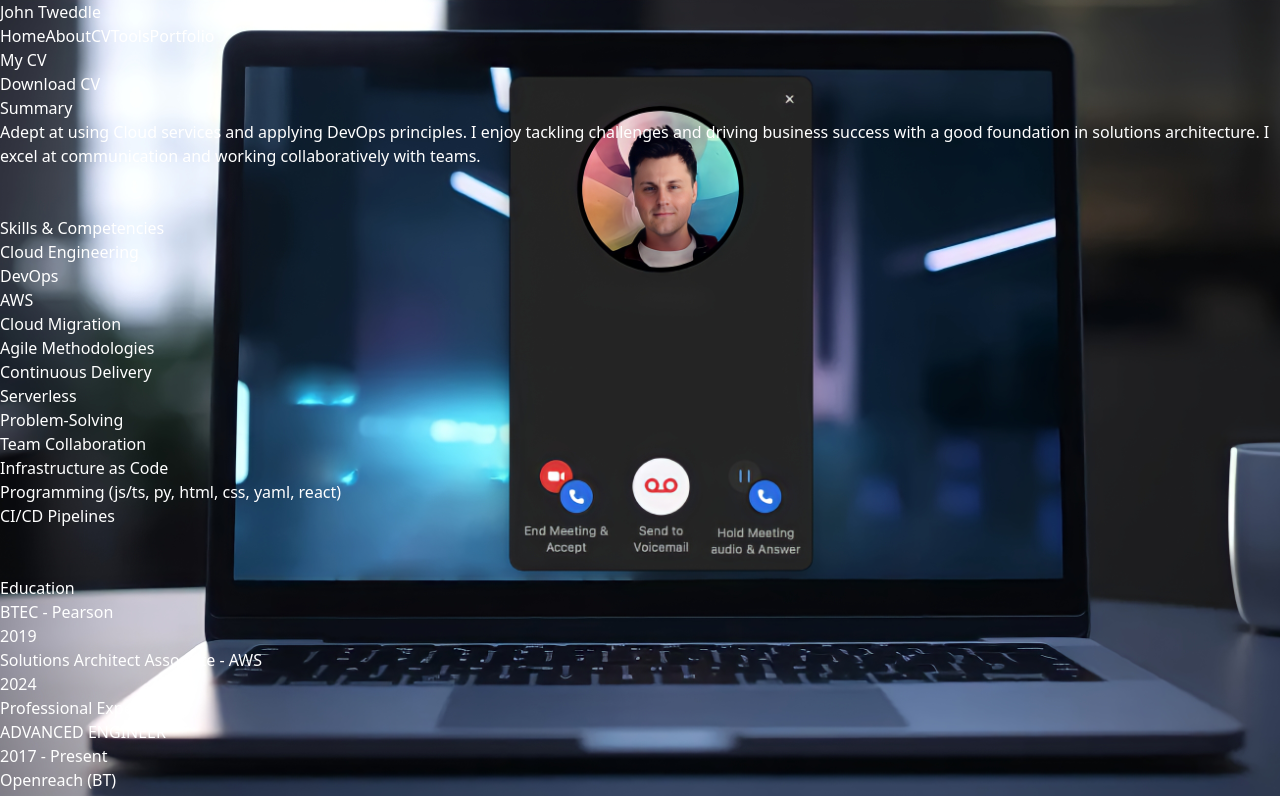
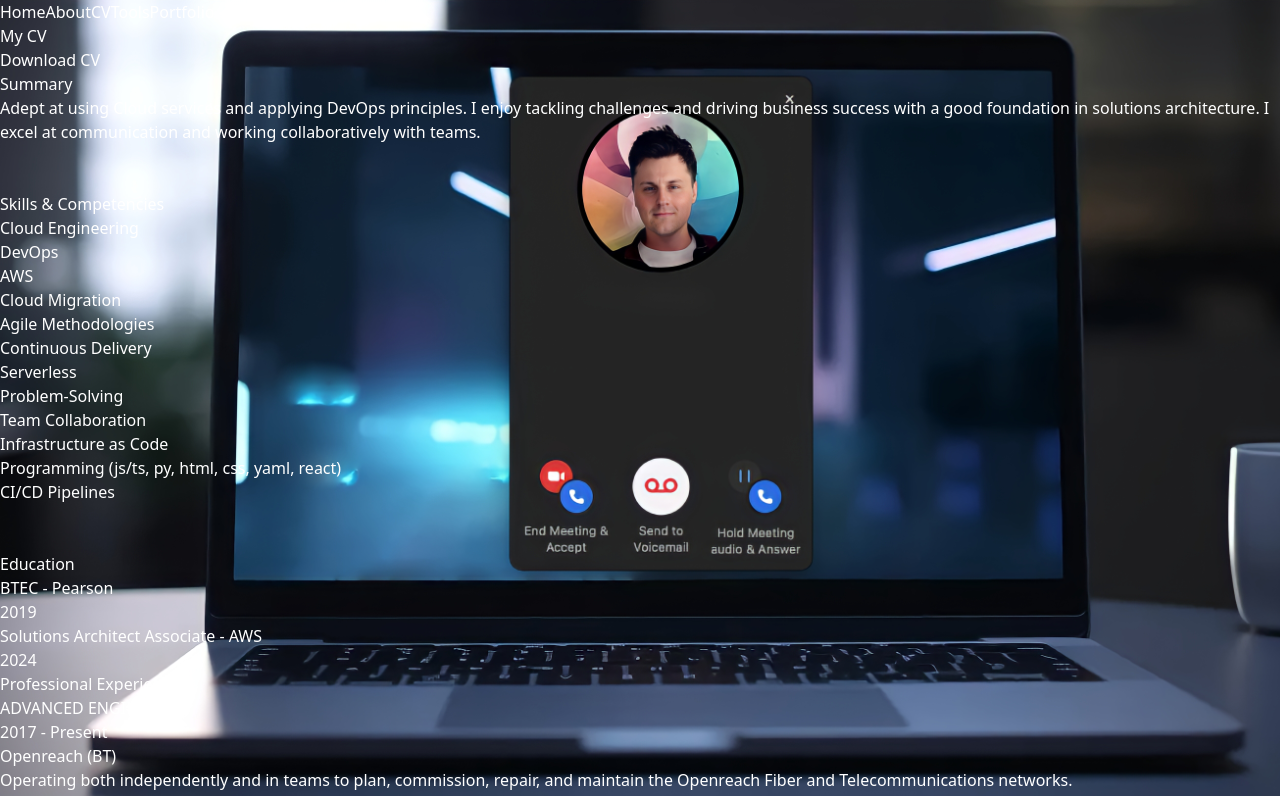
Before and after one commit to JDTweddle/Portfolio-Website, a React (Vite) app: page /cv in a window 1280 px wide. Shown: the top 796 px of the page. Built offline with nearby package versions, Linux system fonts and the light colour scheme.

Commit message:
Update Layout.tsx

```diff
--- a/src/Components/Layout/Layout.tsx
+++ b/src/Components/Layout/Layout.tsx
@@ -18,7 +18,7 @@ const Layout: React.FC<{ children: React.ReactNode }> = ({ children }) => {
       {!isHomePage && (
         <header className="p-4">
           <div className="container mx-auto flex justify-between items-center">
-            <p className="text-3xl ml-96 -m-10 m- font-bold">John Tweddle</p>
+            <p className="text-3xl ml-96 -m-10 m- font-bold"></p>
             <nav>
               {['Home', 'About', 'CV', 'Tools', 'Portfolio'].map((item) => (
                 <Link
```
